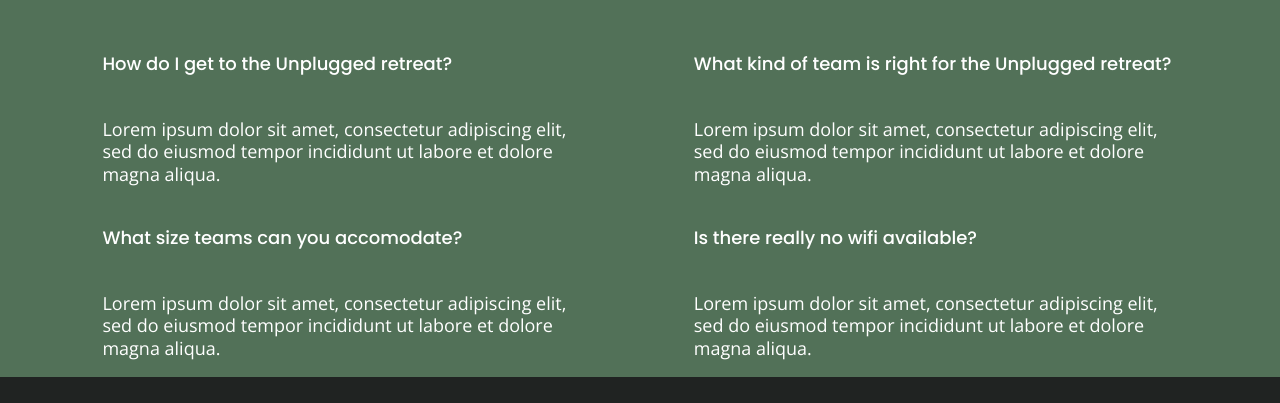
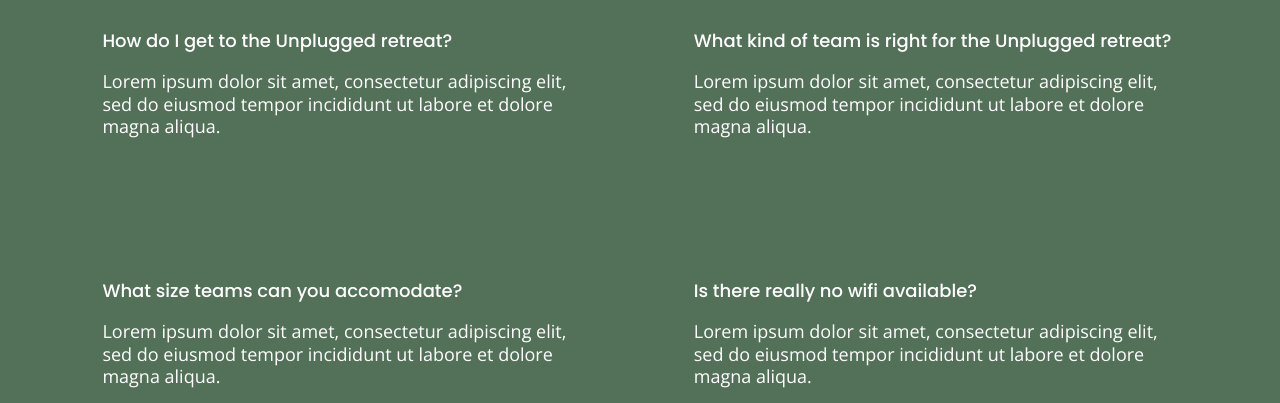
Before and after one commit to greglucemusic/unplugged-retreat, a website: page faq/index.html in a window 1280 px wide. Shown: the part 249-652 px from the top of the page. Drawn offline with nearby package versions, Linux system fonts and the light colour scheme.

Commit message:
CSS refinements

```diff
--- a/css/main.css
+++ b/css/main.css
@@ -534,9 +534,12 @@ input[type=button] {
   margin: 0;
   display: flex;
   justify-content: flex-start;
+  align-items: flex-start;
   flex-flow: column nowrap;
 }
-
+.faq h4 {
+  margin: 0;
+}
 
 /* ==========================================================================
    Helper classes
@@ -682,7 +685,7 @@ header nav {
   display: flex;
   justify-content: center;
   align-items: center;
-  width: 12%;
+  width: 15%;
 }
 
 footer .content-wrapper{
@@ -809,6 +812,7 @@ aside .inputs {
 }
 
 .faq .content-wrapper {
+  height: 500px;
   display: flex;
   justify-content: space-between;
   align-items: flex-start;
```
